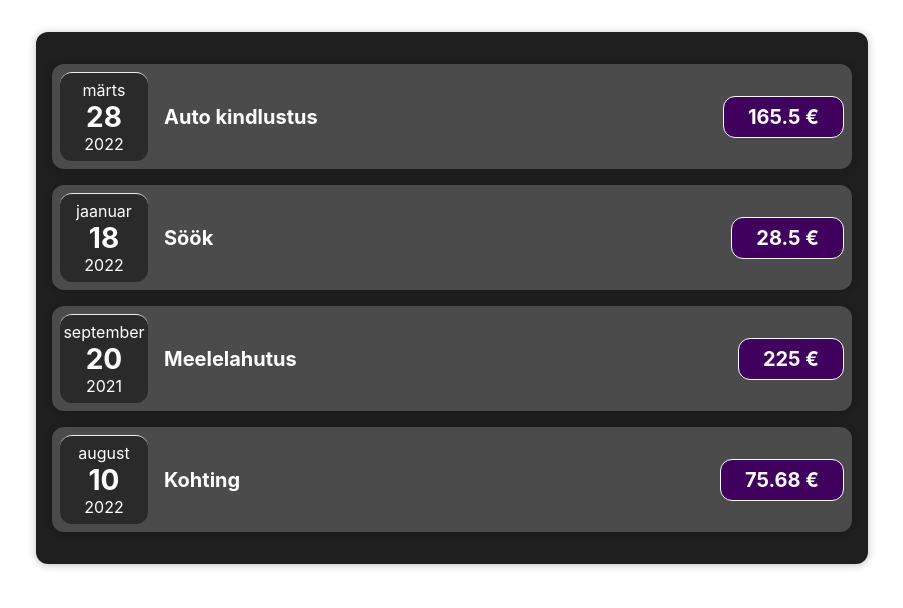
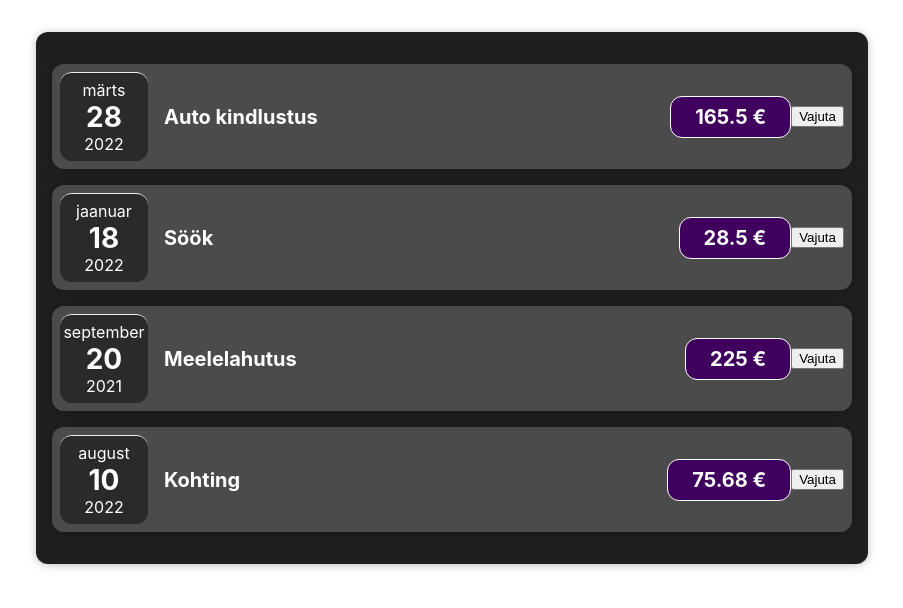
Before and after one commit to eliandre/react-comlete-guide, a JavaScript app: page / in a window 1280 px wide. Shown: the top 608 px of the page, without its empty margins (188-1091 px from the left). Built offline with nearby package versions, Linux system fonts and the light colour scheme; the HTML template or start-up script is replaced by a standard one.

Commit message:
Lisatud nupp ja clickHandler.

```diff
--- a/src/component/Expences/ExpenseItem.js
+++ b/src/component/Expences/ExpenseItem.js
@@ -4,13 +4,20 @@
 
 function ExpenseItem(props) {
 
+    let title = props.title;
+
+    function clickHandler() {
+        title = 'Uus pealkiri'
+    };
+
     return(
         <Card className="expense-item">
             <ExpenseDate date={props.date} />
             <div className="expense-item__description">
-                <h2>{props.title}</h2>
+                <h2>{title}</h2>
                 <div className="expense-item__price">{props.amount} €</div>
             </div>
+            <button onClick={clickHandler}>Vajuta</button>
         </Card>
     );
 }
```
